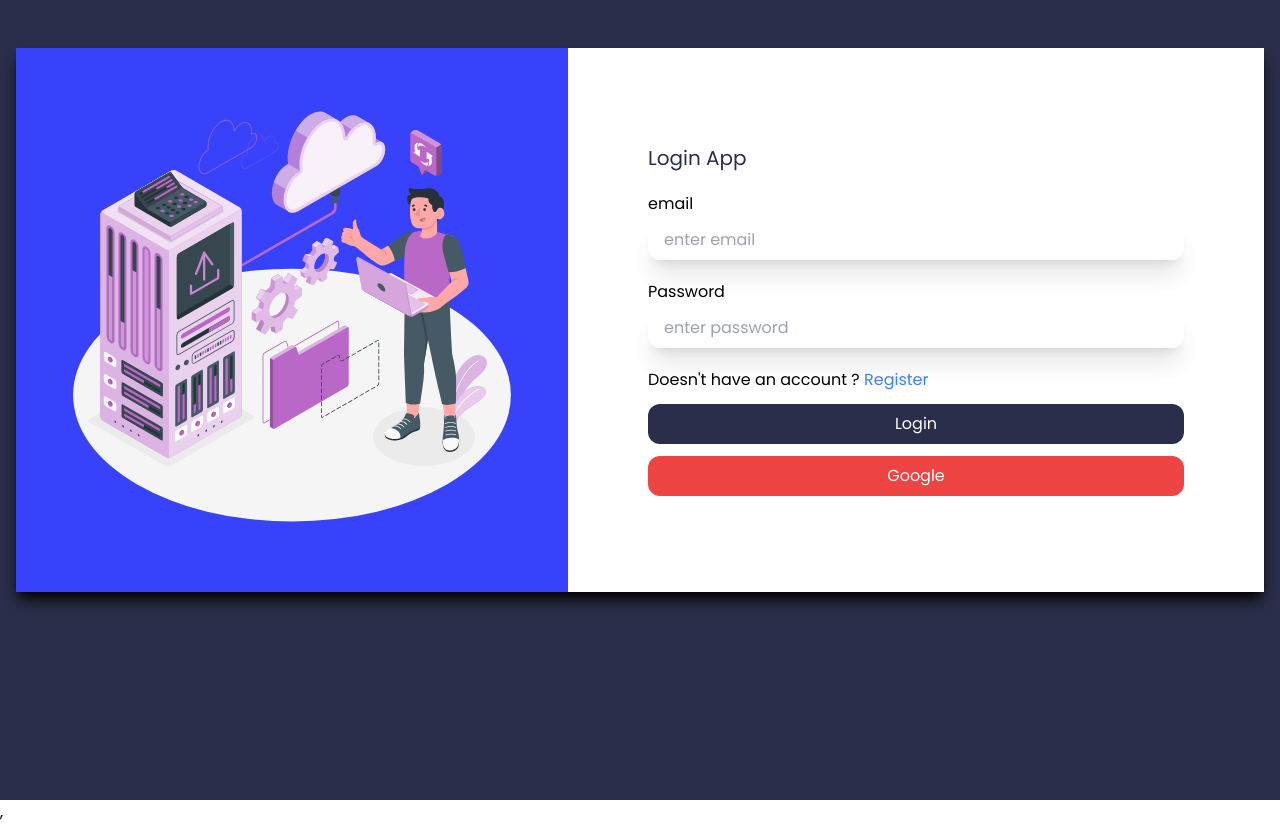
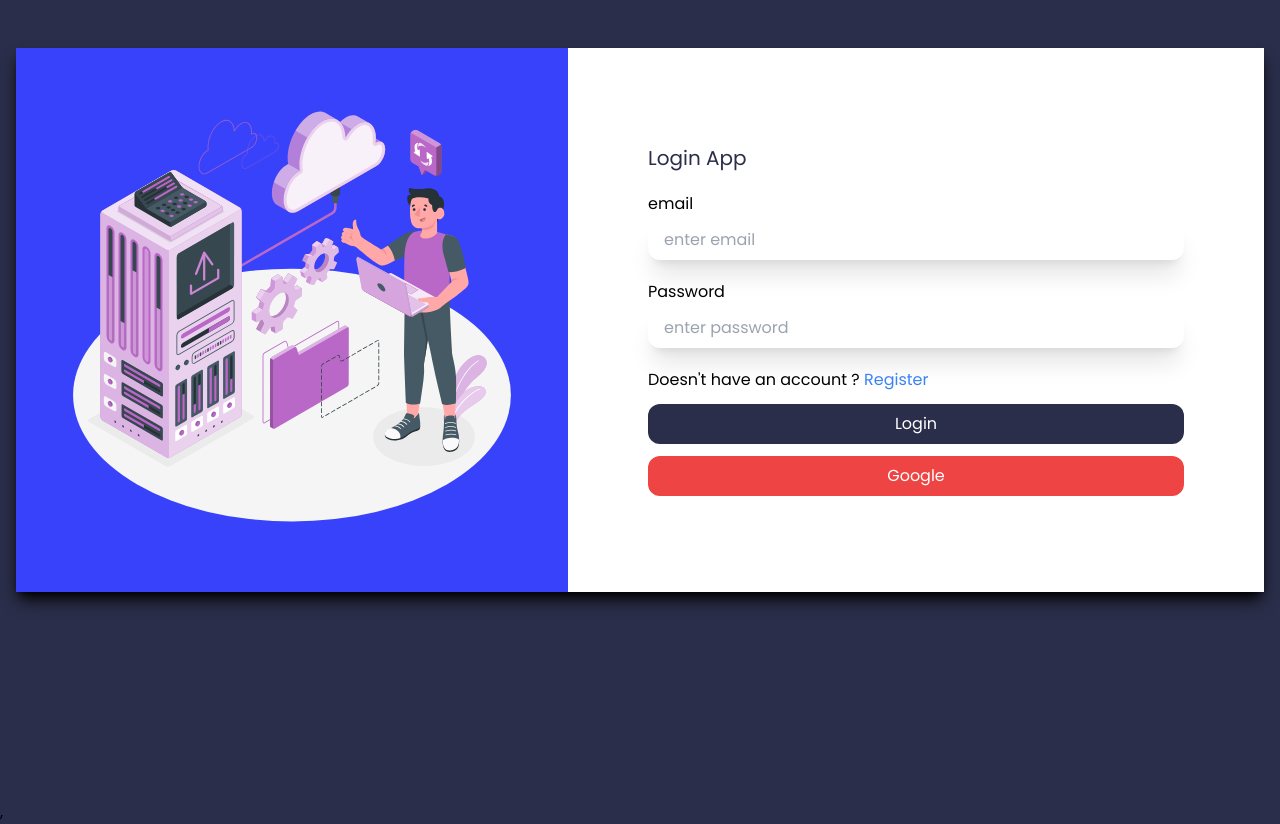
Before and after one commit to saddam-satria/auth-service-ts-node-server, a React (Create React App) app in the folder frontend/: page /login in a window 1280 px wide. Built offline with nearby package versions, Linux system fonts and the light colour scheme.

Commit message:
modify background color

```diff
--- a/frontend/src/Global.css
+++ b/frontend/src/Global.css
@@ -4,4 +4,5 @@
 
 body {
   font-family: 'Poppins', sans-serif;
+  background-color: #2b2e4a;
 }
```
